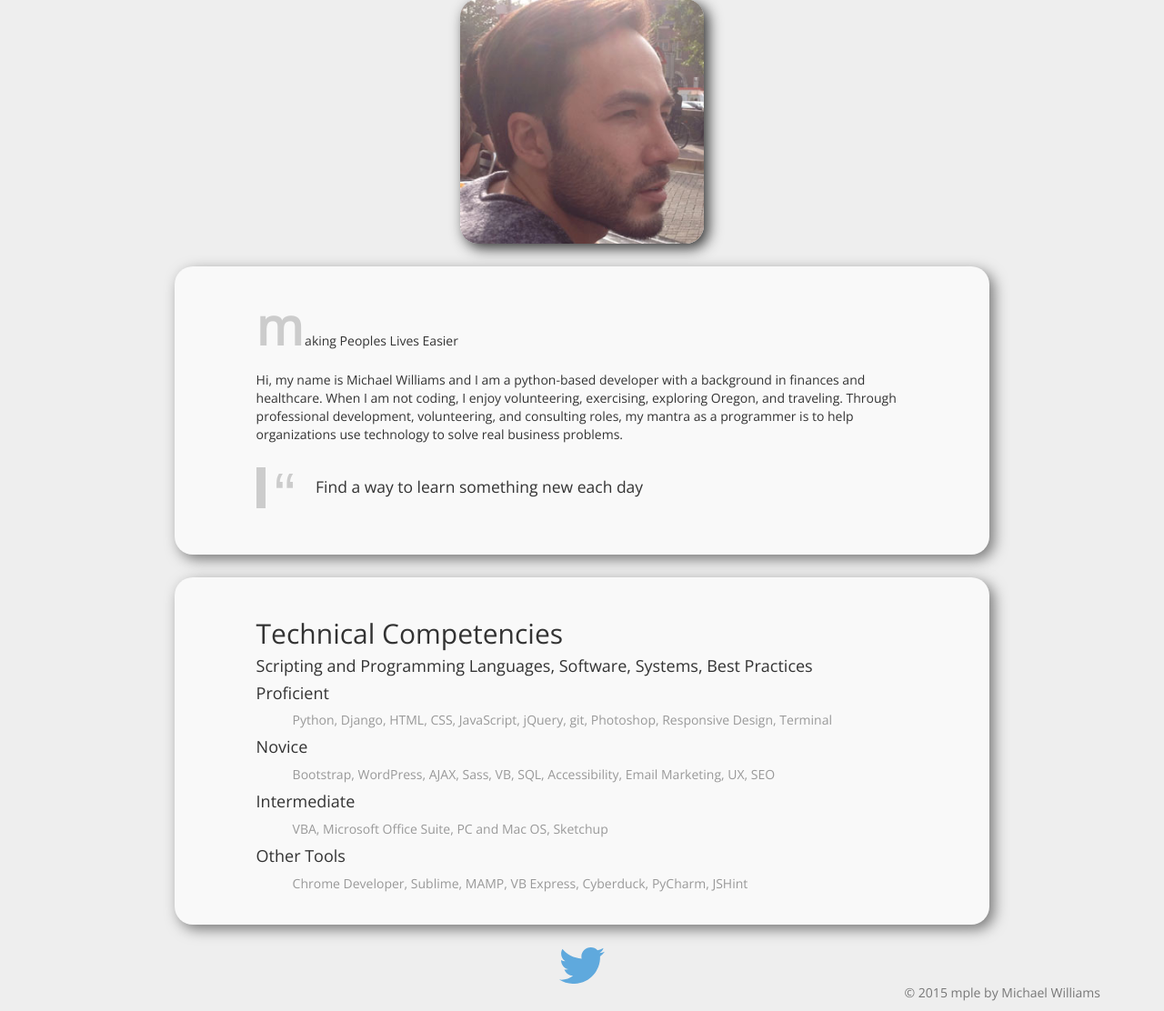
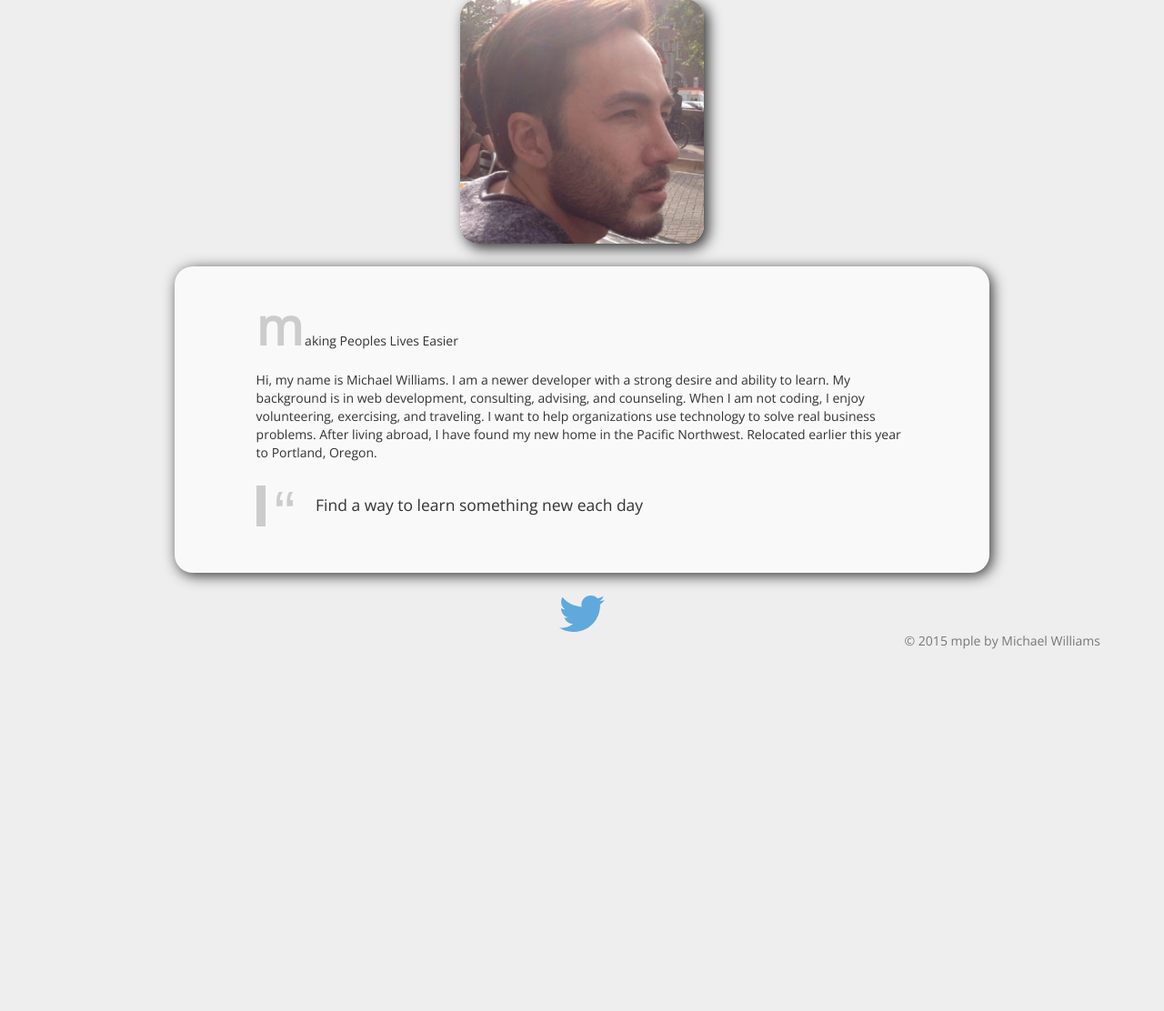
Before and after one commit to williamsmichael/heroku-accelerator-portfolio, a Django app: page /about/ in a window 1280 px wide. Shown: the part 96-1208 px from the top of the page at 91% size. After the commit the page ends 810 px from the top, so only its background shows below. Run offline with Django 3.2, Linux system fonts and the light colour scheme; some libraries are stand-ins or nearby versions.

Commit message:
edits text; adjusts styles

```diff
--- a/home/static/css/style_about.css
+++ b/home/static/css/style_about.css
@@ -5,7 +5,7 @@ body {
   font-family: 'Open Sans', Arial, Helvetica, sans-serif;
 }
 .wrapper {
-  margin: 75px 15% 25px;
+  margin: 75px 5% 25px;
 }
 header {
   width: 100%;
@@ -15,7 +15,7 @@ section, aside {
   border-radius: 20px;
   padding: 25px 10%;
   margin: 25px 0;
-  box-shadow: 5px 5px 15px #777;
+  box-shadow: 3px 3px 15px #333;
 }
 a {
   text-decoration: none;
@@ -65,22 +65,13 @@ blockquote p {
   display: inline;
 }
 
-/* about.html section technical competencies */
-ul:nth-child(3) {
-  padding-left: 0;
-}
-li {
-  color: #999;
-  list-style: none;
-}
-li h4 {
-  color: #333;
-}
-
 @media screen and (min-width: 800px) {
   header img {
     display: inherit;
     width: 50%;
+  }
+  .wrapper {
+    margin: 75px 15% 25px;
   }
 }
 @media screen and (min-width: 1200px) {
--- a/home/templates/about.html
+++ b/home/templates/about.html
@@ -23,43 +23,13 @@
     <img src="{% static "images/profile_300px.jpg" %}" alt="profile picture NL" />
   </header>
   <article>
-    <section id="about">
+    <section>
       <p>making Peoples Lives Easier</p>
 
-      <p>Hi, my name is Michael Williams and I am a python-based developer with a background in finances and healthcare. When I am not coding, I enjoy volunteering, exercising, exploring Oregon, and traveling. Through professional development, volunteering, and consulting roles, my mantra as a programmer is to help organizations use technology to solve real business problems.</p>
+      <p>Hi, my name is Michael Williams. I am a newer developer with a strong desire and ability to learn. My background is in web development, consulting, advising, and counseling. When I am not coding, I enjoy volunteering, exercising, and traveling. I want to help organizations use technology to solve real business problems. After living abroad, I have found my new home in the Pacific Northwest. Relocated earlier this year to Portland, Oregon.</p>
       <blockquote>
         <p>Find a way to learn something new each day</p>
       </blockquote>
-    </section>
-    <section id="competencies">
-      <h2>Technical Competencies</h2>
-      <h4>Scripting and Programming Languages, Software, Systems, Best Practices</h4>
-      <ul>
-        <li>
-          <h4>Proficient</h4>
-          <ul>
-            <li>Python, Django, HTML, CSS, JavaScript, jQuery, git, Photoshop, Responsive Design, Terminal</li>
-          </ul>
-        </li>
-        <li>
-          <h4>Novice</h4>
-          <ul>
-            <li>Bootstrap, WordPress, AJAX, Sass, VB, SQL, Accessibility, Email Marketing, UX, SEO</li>
-          </ul>
-        </li>
-        <li>
-          <h4>Intermediate</h4>
-          <ul>
-            <li>VBA, Microsoft Office Suite, PC and Mac OS, Sketchup</li>
-          </ul>
-        </li>
-        <li>
-          <h4>Other Tools</h4>
-          <ul>
-            <li>Chrome Developer, Sublime, MAMP, VB Express, Cyberduck, PyCharm, JSHint</li>
-          </ul>
-        </li>
-      </ul>
     </section>
   </article>
   </div>
```
